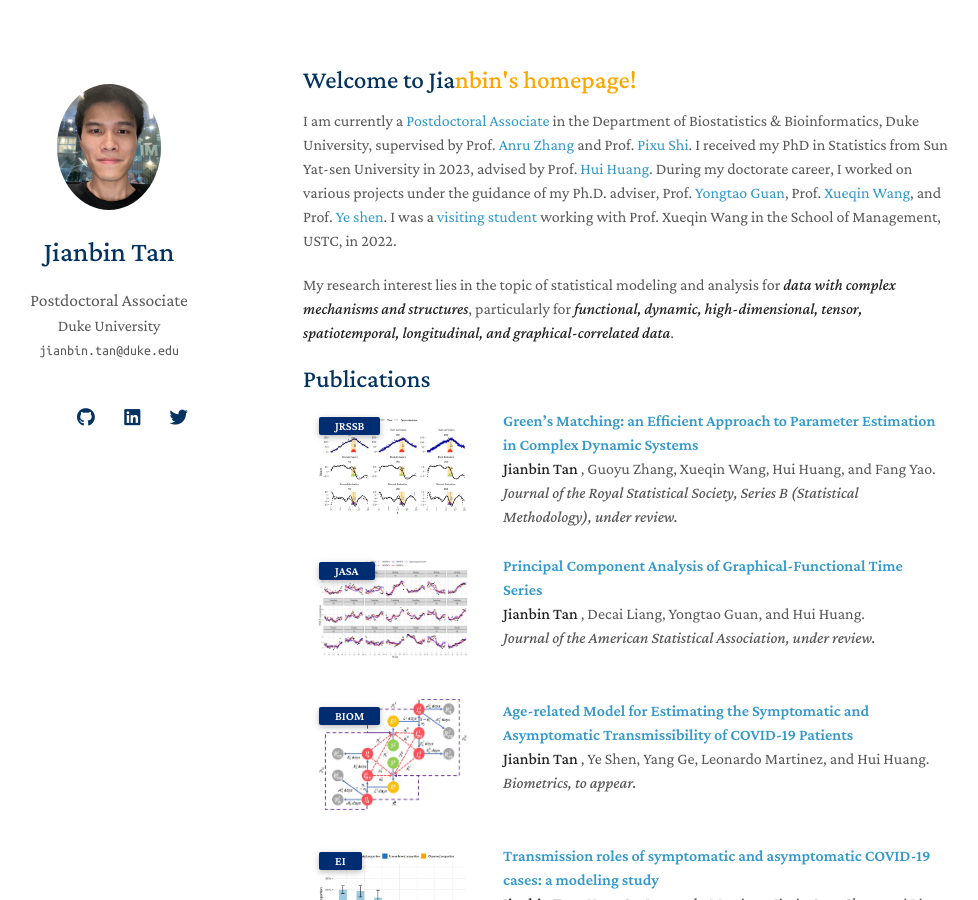
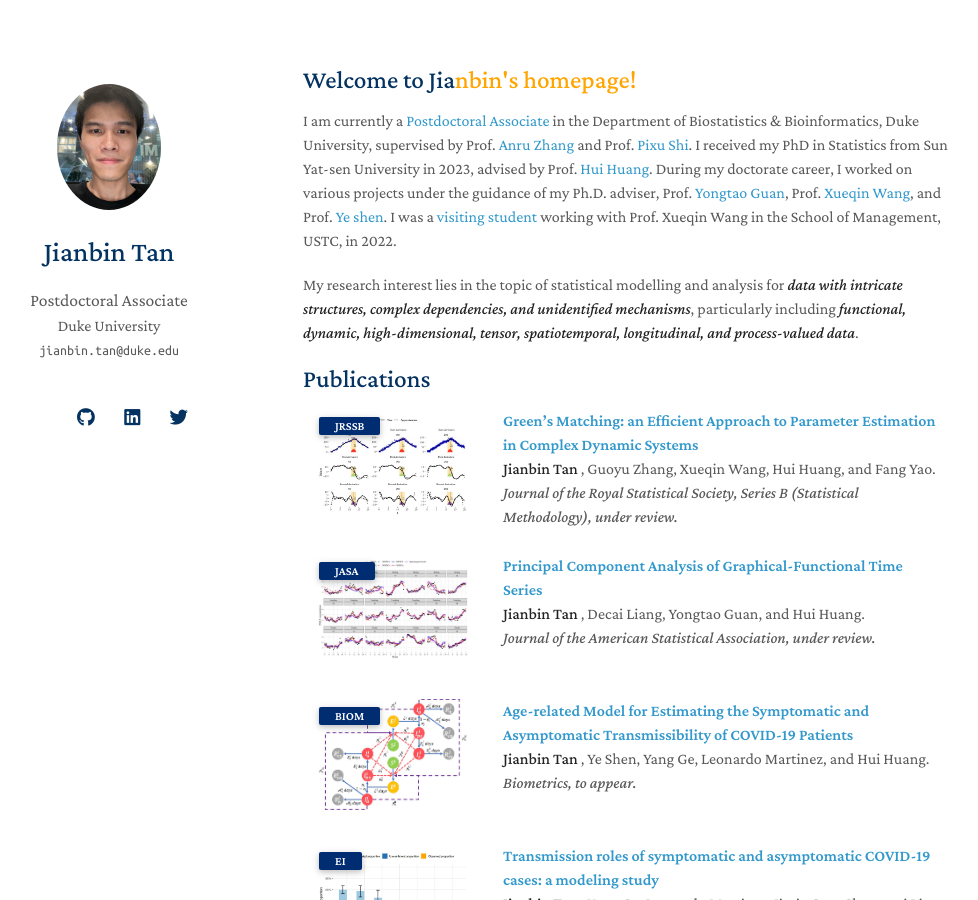
Before and after one commit to Tan-jianbin/Tan-jianbin.github.io, a Jekyll site: the page built from index.md, in a window 1280 px wide and 900 px high. Shown: the whole window, without its empty margins (167-1145 px from the left). Built offline with Jekyll 4.4.1, drawn with Linux system fonts in a browser that asks for light colours; nearby versions of some CDN libraries; a style sheet for code colours, icons or effects is not loaded; our own code applies the rules of GitHub Pages for plain Markdown files.

Commit message:
Update index.md

```diff
--- a/index.md
+++ b/index.md
@@ -6,7 +6,7 @@ layout: homepage
 
 I am currently a [Postdoctoral Associate](https://biostat.duke.edu/profile/jianbin-tan) in the Department of Biostatistics & Bioinformatics, Duke University, supervised by Prof. [Anru Zhang](https://anruzhang.github.io) and Prof. [Pixu Shi](https://pixushi.github.io). I received my PhD in Statistics from Sun Yat-sen University in 2023, advised by Prof. [Hui Huang](https://math.sysu.edu.cn/teacher/485). During my doctorate career, I worked on various projects under the guidance of my Ph.D. adviser, Prof. [Yongtao Guan](https://people.miami.edu/profile/yguan@miami.edu),  Prof. [Xueqin Wang](https://bs.ustc.edu.cn/english/profile.php?id=650), and Prof. [Ye shen](https://publichealth.uga.edu/faculty-member/ye-shen/). I was a [visiting student](https://statlab905.github.io/author/jianbin-tan/) working with Prof. Xueqin Wang in the School of Management, USTC, in 2022.
 
-My research interest lies in the topic of statistical modeling and analysis for ***data with complex mechanisms and structures***, particularly for  ***functional, dynamic, high-dimensional, tensor, spatiotemporal, longitudinal, and graphical-correlated data***.
+My research interest lies in the topic of statistical modelling and analysis for ***data with intricate structures, complex dependencies, and unidentified mechanisms***, particularly including  ***functional, dynamic, high-dimensional, tensor, spatiotemporal, longitudinal, and process-valued data***.
 
 
 {% include_relative _includes/publications.md %}
```
